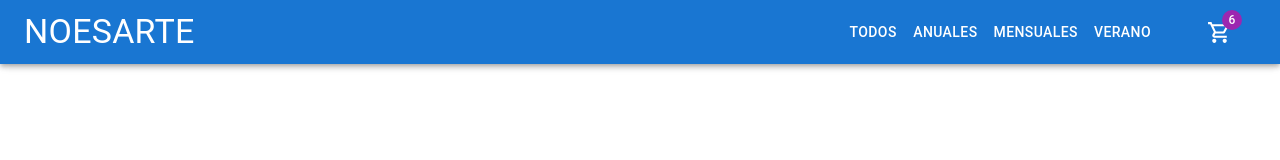
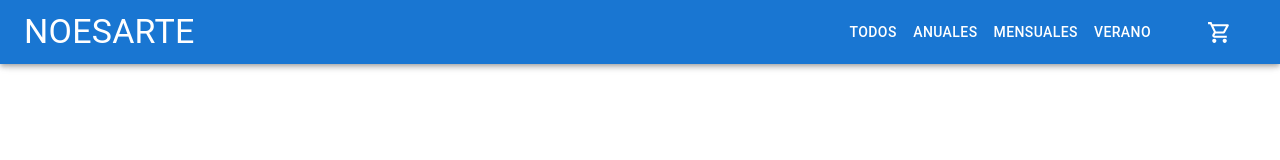
Before and after one commit to DHCosta/CursoReactJS, a React (Create React App) app: page /cart in a window 1280 px wide. Shown: the top 160 px of the page. Built offline with nearby package versions, Linux system fonts and the light colour scheme.

Commit message:
CartWidget actualizado con CartContext

```diff
--- a/src/components/CartWidget.js
+++ b/src/components/CartWidget.js
@@ -5,10 +5,12 @@
 import { CartContext } from './context/CartContext'
 
 export default function CartWidget () {
+  const { quantityC } = useContext(CartContext)
+
   return (
     <>
       <IconButton aria-label='cart'>
-        <Badge badgeContent={6} color='secondary'>
+        <Badge badgeContent={quantityC} color='secondary'>
           <ShoppingCartOutlinedIcon sx={{ color: 'white', fontSize: 25 }} />
         </Badge>
       </IconButton>
--- a/src/components/context/CartContext.js
+++ b/src/components/context/CartContext.js
@@ -7,7 +7,7 @@
   const [quantityC, setQuantityC] = useState(0)
 
   useEffect(() => {
-    setQuantityC(cart.reduce((a, b) => a?.quantity + b?.quantity, 0))
+    setQuantityC(cart.reduce((a, b) => a + b?.quantity, 0))
   }, [cart])
 
   function isInCart (id) {
```
